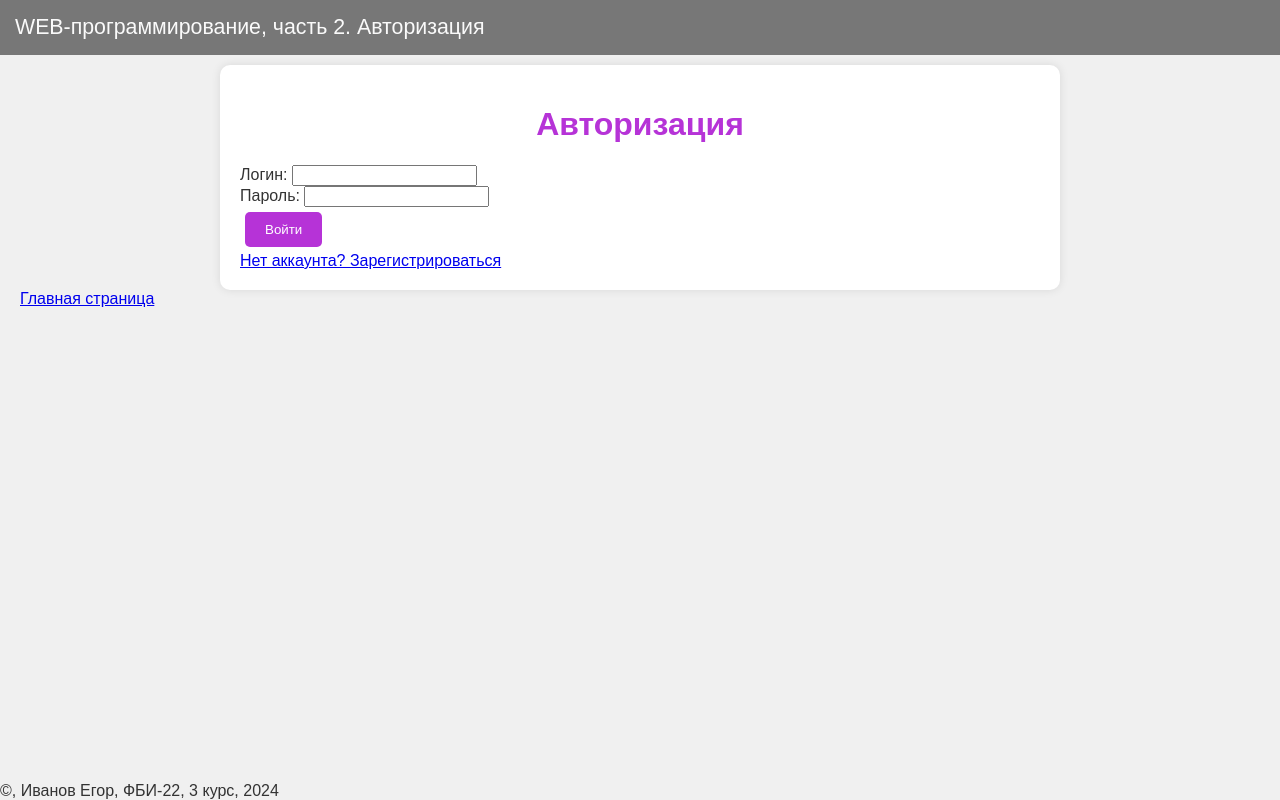
After one commit to yngmzleen/weblabs2, a Flask app: page /lab6/login in a window 1280 px wide. The commit adds this page. Run offline with Flask 3, Linux system fonts and the light colour scheme.

Commit message:
стили + бд + доп

```diff
--- a/app.py
+++ b/app.py
@@ -37,7 +37,7 @@ def not_found(err):
 @app.route('/')
 @app.route('/index')
 def index():
-    style = url_for("static", filename = "lab1.css")
+    style = url_for("static", filename="main.css")
     return '''<!doctype html>
         <html>
         <head>
--- a/lab6.py
+++ b/lab6.py
@@ -1,5 +1,70 @@
-from flask import Blueprint, render_template, request, redirect, session, current_app
+from flask import Blueprint, render_template, request, redirect, session, g
+import sqlite3
+
 lab6 = Blueprint('lab6', __name__)
+
+def get_db():
+    if 'db' not in g:
+        g.db = sqlite3.connect('database.db')
+        g.db.row_factory = sqlite3.Row
+    return g.db
+
+@lab6.teardown_app_request
+def close_db(exception):
+    db = g.pop('db', None)
+    if db is not None:
+        db.close()
+
+@lab6.route('/lab6/login', methods=['GET', 'POST'])
+def login():
+    if request.method == 'POST':
+        login = request.form.get('login')
+        password = request.form.get('password')
+
+        if not login or not password:
+            return render_template('lab6/login.html', error="Заполните все поля")
+
+        db = get_db()
+        cursor = db.cursor()
+
+        cursor.execute('SELECT * FROM users WHERE login = ? AND password = ?', (login, password))
+        user = cursor.fetchone()
+
+        if user:
+            session['user_id'] = user['id']
+            session['login'] = user['login']
+            return redirect('/lab6/')
+        else:
+            return render_template('lab6/login.html', error="Неверный логин или пароль")
+
+    return render_template('lab6/login.html')
+
+@lab6.route('/lab6/register', methods=['GET', 'POST'])
+def register():
+    if request.method == 'POST':
+        login = request.form.get('login')
+        password = request.form.get('password')
+
+        if not login or not password:
+            return render_template('lab6/register.html', error="Заполните все поля")
+
+        db = get_db()
+        cursor = db.cursor()
+
+        try:
+            cursor.execute('INSERT INTO users (login, password) VALUES (?, ?)', (login, password))
+            db.commit()
+            return redirect('/lab6/login')
+        except sqlite3.IntegrityError:
+            return render_template('lab6/register.html', error="Пользователь с таким логином уже существует")
+
+    return render_template('lab6/register.html')
+
+@lab6.route('/lab6/logout')
+def logout():
+    session.pop('user_id', None)
+    session.pop('login', None)
+    return redirect('/lab6/login')
 
 offices = []
 for i in range(1, 11):
@@ -9,7 +74,7 @@ for i in range(1, 11):
 def lab():
     return render_template('lab6/lab6.html')
 
-@lab6.route('/lab6/json-rpc-api/', methods = ['POST'])
+@lab6.route('/lab6/json-rpc-api/', methods=['POST'])
 def api():
     data = request.json
     id = data['id']
@@ -17,9 +82,16 @@ def api():
         'jsonrpc': '2.0',
         'id': id
     }
+
+    db = get_db()
+    cursor = db.cursor()
+
     if data['method'] == 'info':
-        result['result'] = offices
+        cursor.execute('SELECT * FROM offices')
+        offices = cursor.fetchall()
+        result['result'] = [{'number': office['number'], 'tenant': office['tenant'], 'price': office['price']} for office in offices]
         return result
+
     login = session.get('login')
     if not login:
         result['error'] = {
@@ -30,47 +102,57 @@ def api():
 
     if data['method'] == 'booking':
         office_number = data['params']
-        for office in offices:
-            if office['number'] == office_number:
-                if office['tenant'] != '':
-                    result['error'] = {
-                        'code': 2,
-                        'message': 'Already booked'
-                    }
-                    return result
+        cursor.execute('SELECT * FROM offices WHERE number = ?', (office_number,))
+        office = cursor.fetchone()
 
-                office['tenant'] = login
-                result['result'] = 'success'
-                return result
-        result['error'] = {
-            'code': -32601,
-            'message': 'Method not found'
- }
+        if not office:
+            result['error'] = {
+                'code': -32601,
+                'message': 'Office not found'
+            }
+            return result
+
+        if office['tenant']:
+            result['error'] = {
+                'code': 2,
+                'message': 'Already booked'
+            }
+            return result
+
+        cursor.execute('UPDATE offices SET tenant = ? WHERE number = ?', (login, office_number))
+        db.commit()
+        result['result'] = 'success'
         return result
 
     if data['method'] == 'cancel':
         office_number = data['params']
-        for office in offices:
-            if office['number'] == office_number:
-                if office['tenant'] == '':
-                    result['error'] = {
-                        'code': 3,
-                        'message': 'Office not booked'
-                    }
-                    return result
-                if office['tenant'] != login:
-                    result['error'] = {
-                        'code': 4,
-                        'message': "You didn't book this office"
-                    }
-                    return result
-                office['tenant'] = ''
-                result['result'] = 'success'
-                return result
-        result['error'] = {
-            'code': -32601,
-            'message': 'Method not found'
-        }
+        cursor.execute('SELECT * FROM offices WHERE number = ?', (office_number,))
+        office = cursor.fetchone()
+
+        if not office:
+            result['error'] = {
+                'code': -32601,
+                'message': 'Office not found'
+            }
+            return result
+
+        if not office['tenant']:
+            result['error'] = {
+                'code': 3,
+                'message': 'Office not booked'
+            }
+            return result
+
+        if office['tenant'] != login:
+            result['error'] = {
+                'code': 4,
+                'message': "You didn't book this office"
+            }
+            return result
+
+        cursor.execute('UPDATE offices SET tenant = NULL WHERE number = ?', (office_number,))
+        db.commit()
+        result['result'] = 'success'
         return result
 
     result['error'] = {
--- a/static/main.css
+++ b/static/main.css
@@ -1,17 +1,23 @@
 body {
-    background-color: rgb(236, 222, 240);
-    color: rgb(75, 75, 75);
-    font-family:Cambria, Cochin, Georgia, Times, 'Times New Roman', serif;
-    margin: 0px;
+    font-family: Arial, sans-serif;
+    background-color: #f0f0f0;
+    color: #333;
+    margin: 0;
+    padding: 0;
+    display: flex;
+    flex-direction: column;
+    min-height: 100vh;
 }
+
 main {
     margin: 10px 20px 45px;
+    flex: 1;
 }
 
 header {
-    background-color: rgb(0, 0, 0);
+    background-color: rgb(69, 69, 69);
     color: rgb(255, 255, 255);
-    font-family:Cambria, Cochin, Georgia, Times, 'Times New Roman', serif;
+    font-family: Arial, sans-serif;
     padding: 15px;
     font-size: 16pt;
     opacity: 0.7;
@@ -19,18 +25,57 @@ header {
 }
 
 footer {
-    background-color: rgb(0, 0, 0);
-    color: rgb(255, 255, 255);
-    font-family:Cambria, Cochin, Georgia, Times, 'Times New Roman', serif;
-    padding: 15px;
-    font-size: 16pt;
-    text-align: right;
+    font-family: Arial, sans-serif;
+    cursor: pointer;
     position: fixed;
     bottom: 0;
-    right: 0;
-    left: 0;
-    opacity: 0.7;
+}
+
+.container {
+    max-width: 800px;
+    margin: 0 auto;
+    padding: 20px;
+    background-color: #fff;
+    border-radius: 10px;
+    box-shadow: 0 0 10px rgba(0, 0, 0, 0.1);
+}
+
+h1 {
+    text-align: center;
+    color: #b633d7;
+}
+
+ul {
+    list-style: none;
+    padding: 0;
+}
+
+li {
+    margin: 10px 0;
+    padding: 10px;
+    border: 1px solid #ddd;
+    border-radius: 5px;
+    background-color: #f9f9f9;
+}
+
+button {
+    padding: 10px 20px;
+    margin: 5px;
+    border: none;
+    border-radius: 5px;
+    background-color: #b633d7;
+    color: #fff;
     cursor: pointer;
+}
+
+button:hover {
+    background-color: #d259f1;
+}
+
+.error {
+    color: red;
+    font-size: 14px;
+    margin-top: 5px;
 }
 
 .characters {
@@ -62,10 +107,6 @@ footer {
 .character p {
     color: antiquewhite;
     font-size: 14px;
-}
-
-.error {
-    color: red;
 }
 
 .link-container {
--- /dev/null
+++ b/templates/lab6/login.html
@@ -0,0 +1,20 @@
+{% extends "base.html" %}
+{% block lab %}Авторизация{% endblock %}
+{% block main %}
+    <div class="container">
+        <h1>Авторизация</h1>
+        <form method="POST">
+            <label for="login">Логин:</label>
+            <input type="text" id="login" name="login" required>
+            <br>
+            <label for="password">Пароль:</label>
+            <input type="password" id="password" name="password" required>
+            <br>
+            <button type="submit">Войти</button>
+        </form>
+        {% if error %}
+            <p class="error">{{ error }}</p>
+        {% endif %}
+        <a href="/lab6/register">Нет аккаунта? Зарегистрироваться</a>
+    </div>
+{% endblock %}
```
Also changed, not shown: static/lab6/style.css (added, +60 -0 lines), templates/lab6/lab6.html (+22 -9 lines), templates/lab6/register.html (added, +20 -0 lines).
